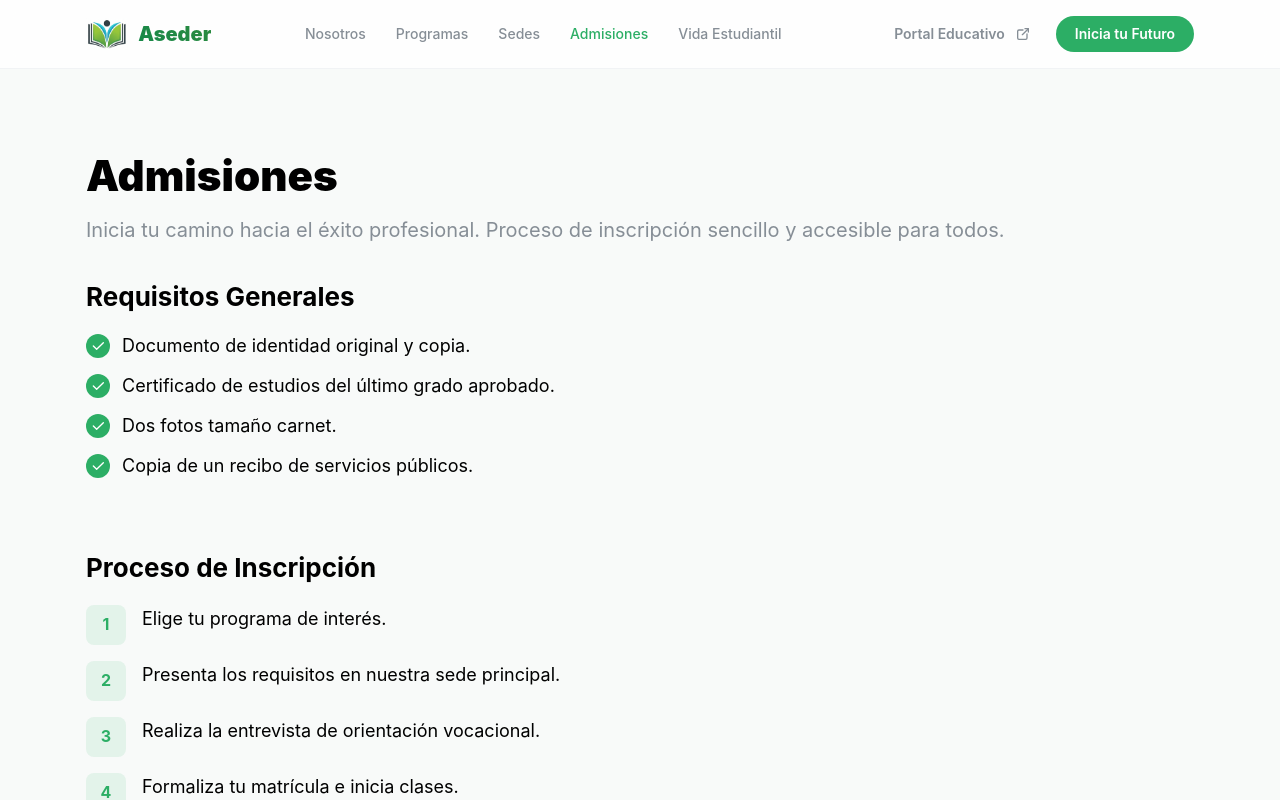
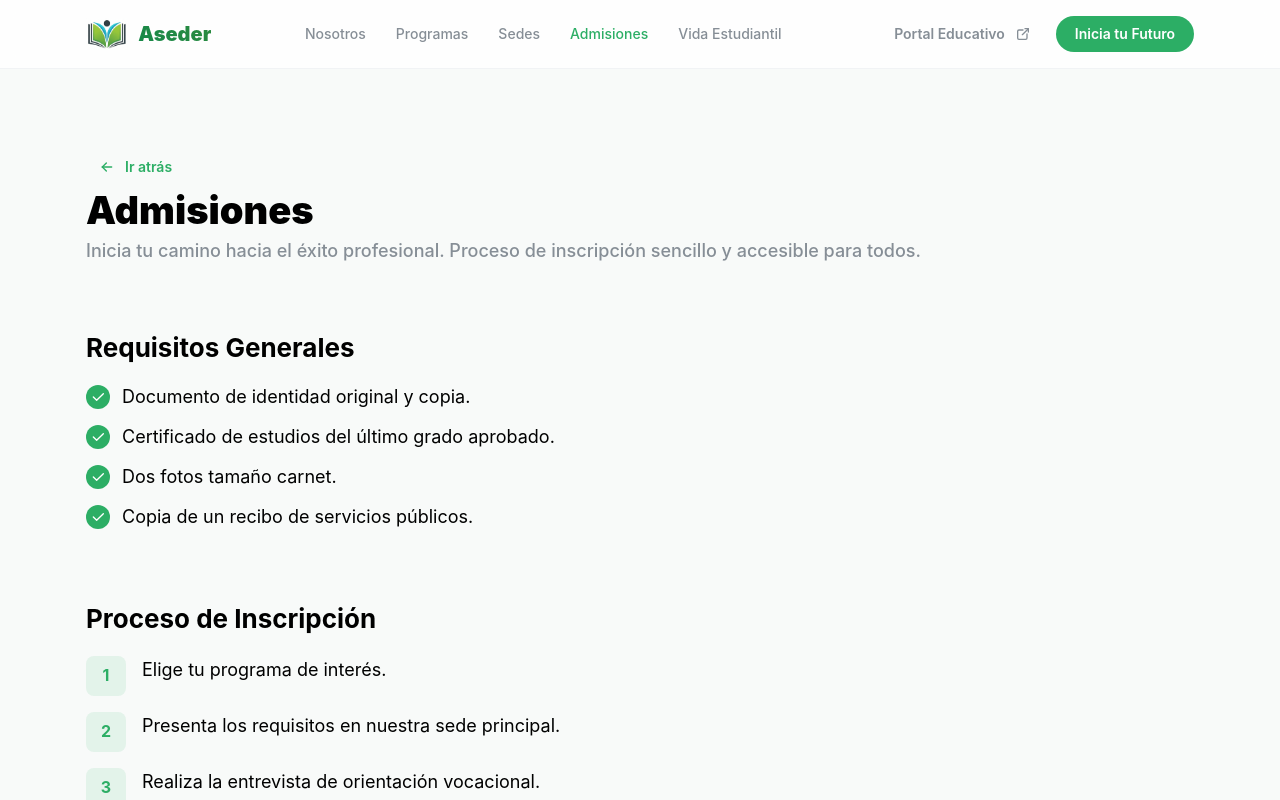
Before and after one commit to eduarevalo/vimmit-academic, a React (Vite) app in the folder frontend/: page /admissions in a window 1280 px wide. Shown: the top 800 px of the page. Built offline with nearby package versions, Linux system fonts and the light colour scheme.

Commit message:
Nuevos cambios

```diff
--- /dev/null
+++ b/frontend/src/components/common/PageHeader.tsx
@@ -0,0 +1,56 @@
+import { Title, Text, Stack, Group, Button, Box } from '@mantine/core';
+import { IconArrowLeft } from '@tabler/icons-react';
+import { useNavigate } from 'react-router-dom';
+import { useTranslation } from 'react-i18next';
+
+interface PageHeaderProps {
+  title: string;
+  subtitle?: string;
+  withBackButton?: boolean;
+  actions?: React.ReactNode;
+}
+
+export function PageHeader({ title, subtitle, withBackButton, actions }: PageHeaderProps) {
+  const navigate = useNavigate();
+  const { t } = useTranslation();
+
+  return (
+    <Stack gap="xs" mb="xl">
+      <Group justify="space-between" align="flex-end">
+        <Stack gap={5} style={{ flex: 1 }} align="flex-start">
+          {withBackButton && (
+            <Button
+              variant="subtle"
+              leftSection={<IconArrowLeft size={16} />}
+              onClick={() => navigate(-1)}
+              styles={{
+                root: {
+                  '&:hover': {
+                    backgroundColor: 'transparent',
+                    textDecoration: 'underline'
+                  }
+                }
+              }}
+            >
+              {t('common.goBack')}
+            </Button>
+          )}
+          <Title order={1} fw={900} size={38} style={{ lineHeight: 1.1 }}>
+            {title}
+          </Title>
+          {subtitle && (
+            <Text c="dimmed" size="lg" fw={500}>
+              {subtitle}
+            </Text>
+          )}
+        </Stack>
+
+        {actions && (
+          <Box mb={5}>
+            {actions}
+          </Box>
+        )}
+      </Group>
+    </Stack>
+  );
+}
--- a/frontend/src/locales/en/translation.json
+++ b/frontend/src/locales/en/translation.json
@@ -2,6 +2,8 @@
   "common": {
     "cancel": "Cancel",
     "delete": "Delete",
+    "loading": "Loading...",
+    "goBack": "Go back",
     "fieldRequired": "This field is required",
     "error": {
       "tooShort": "Must be at least 2 characters",
--- a/frontend/src/locales/es/translation.json
+++ b/frontend/src/locales/es/translation.json
@@ -2,6 +2,8 @@
   "common": {
     "cancel": "Cancelar",
     "delete": "Eliminar",
+    "loading": "Cargando...",
+    "goBack": "Ir atrás",
     "fieldRequired": "Este campo es obligatorio",
     "error": {
       "tooShort": "Debe tener al menos 2 caracteres",
--- a/frontend/src/pages/AcademicProgramsPage.tsx
+++ b/frontend/src/pages/AcademicProgramsPage.tsx
@@ -1,10 +1,22 @@
-import { Container, Stack, Title, Text, Button, Group, Table, Badge, ActionIcon, Modal, Paper } from '@mantine/core';
+import { useState, useEffect } from 'react';
+import { useTranslation } from 'react-i18next';
+import {
+  Container,
+  Stack,
+  Text,
+  Button,
+  Group,
+  Table,
+  Badge,
+  ActionIcon,
+  Modal,
+  Paper
+} from '@mantine/core';
 import { IconPlus, IconEdit, IconTrash } from '@tabler/icons-react';
-import { useTranslation } from 'react-i18next';
-import { useState, useEffect } from 'react';
+
+import { PageHeader } from '../components/common/PageHeader';
 import { ProgramForm } from '../components/portal/ProgramForm';
 import { useAuth } from '../hooks/useAuth';
-
 import { API_BASE_URL } from '../config';
 
 interface Program {
@@ -99,18 +111,18 @@ export function AcademicProgramsPage() {
   return (
     <Container size="lg" py={40}>
       <Stack gap="xl">
-        <Group justify="space-between" align="flex-end">
-          <Stack gap={4}>
-            <Title order={2}>{t('portal.programsManagement.title')}</Title>
-            <Text c="dimmed" size="sm">{t('portal.programsManagement.subtitle')}</Text>
-          </Stack>
+        <PageHeader
+          title={t('portal.programsManagement.title')}
+          subtitle={t('portal.programsManagement.subtitle')}
+          actions={
             <Button leftSection={<IconPlus size={18} />} radius="md" color="brand" onClick={() => {
               setEditingProgram(null);
               setOpened(true);
             }}>
               {t('portal.programsManagement.create')}
             </Button>
-        </Group>
+          }
+        />
 
         {programs.length > 0 ? (
           <Table verticalSpacing="md" highlightOnHover>
--- a/frontend/src/pages/AdmissionsPage.tsx
+++ b/frontend/src/pages/AdmissionsPage.tsx
@@ -2,6 +2,7 @@ import { Stack, Text, Container, Title, List, ThemeIcon, Button, Group } from '@
 import { IconCheck, IconInfoCircle } from '@tabler/icons-react';
 import { useTranslation } from 'react-i18next';
 import { useRegistrationModal } from '../hooks/useRegistrationModal';
+import { PageHeader } from '../components/common/PageHeader';
 
 export function AdmissionsPage() {
   const { t } = useTranslation();
@@ -10,10 +11,11 @@ export function AdmissionsPage() {
   return (
     <Container size="lg" py={80}>
       <Stack gap="xl">
-        <Stack gap="xs">
-          <Title order={1} size="42px" fw={900}>{t('admissionsPage.title')}</Title>
-          <Text size="xl" c="dimmed">{t('admissionsPage.subtitle')}</Text>
-        </Stack>
+        <PageHeader
+          title={t('admissionsPage.title')}
+          subtitle={t('admissionsPage.subtitle')}
+          withBackButton
+        />
 
         <Stack gap="lg">
           <Title order={2}>{t('admissionsPage.requirements.title')}</Title>
--- a/frontend/src/pages/CalendarsPage.tsx
+++ b/frontend/src/pages/CalendarsPage.tsx
@@ -1,11 +1,25 @@
-import { Container, Stack, Title, Text, Button, Group, Table, Badge, ActionIcon, Modal, Paper, TextInput, Select } from '@mantine/core';
+import { useState, useEffect } from 'react';
+import { useTranslation } from 'react-i18next';
+import {
+  Container,
+  Stack,
+  Text,
+  Button,
+  Group,
+  Table,
+  Badge,
+  ActionIcon,
+  Modal,
+  Paper,
+  TextInput,
+  Select
+} from '@mantine/core';
+import { useForm } from '@mantine/form';
 import { IconPlus, IconEdit, IconTrash } from '@tabler/icons-react';
-import { useForm } from '@mantine/form';
-import { useTranslation } from 'react-i18next';
-import { useState, useEffect } from 'react';
+
 import { useAuth } from '../hooks/useAuth';
 import { Can } from '../components/auth/Can';
-
+import { PageHeader } from '../components/common/PageHeader';
 import { API_BASE_URL } from '../config';
 
 interface Calendar {
@@ -182,11 +196,10 @@ export function CalendarsPage() {
   return (
     <Container size="lg" py={40}>
       <Stack gap="xl">
-        <Group justify="space-between" align="flex-end">
-          <Stack gap={4}>
-            <Title order={2}>{t('portal.calendars.title')}</Title>
-            <Text c="dimmed" size="sm">{t('portal.calendars.subtitle')}</Text>
-          </Stack>
+        <PageHeader
+          title={t('portal.calendars.title')}
+          subtitle={t('portal.calendars.subtitle')}
+          actions={
             <Can roles={["Admin"]}>
               <Button leftSection={<IconPlus size={18} />} radius="md" color="brand"
                 onClick={() => {
@@ -197,7 +210,8 @@ export function CalendarsPage() {
                 {t('portal.calendars.create')}
               </Button>
             </Can>
-        </Group>
+          }
+        />
 
         {calendars.length > 0 ? (
           <Table verticalSpacing="md" highlightOnHover>
--- a/frontend/src/pages/ProfilePage.tsx
+++ b/frontend/src/pages/ProfilePage.tsx
@@ -1,4 +1,4 @@
-import { Container, Paper, Title, Text, TextInput, Button, Stack, Group, Avatar, Tabs, PasswordInput, Divider, Loader, Alert, Badge } from '@mantine/core';
+import { Container, Paper, TextInput, Button, Stack, Group, Avatar, Tabs, PasswordInput, Divider, Loader, Alert, Badge, Text, Title } from '@mantine/core';
 import { useForm } from '@mantine/form';
 import { useState, useEffect } from 'react';
 import { useAuth } from '../hooks/useAuth';
@@ -6,6 +6,7 @@ import { useTranslation } from 'react-i18next';
 import { IconUser, IconLock, IconCheck, IconAlertCircle, IconMail, IconPhone, IconSettings, IconBuildingCommunity } from '@tabler/icons-react';
 import { Link } from 'react-router-dom';
 import classes from './ProfilePage.module.css';
+import { PageHeader } from '../components/common/PageHeader';
 
 
 export function ProfilePage() {
@@ -83,7 +84,7 @@ export function ProfilePage() {
 
   if (isLoading || !user) {
     return (
-      <Container size="md" py={100}>
+      <Container size="lg" py={100}>
         <Stack align="center">
           <Loader size="xl" color="brand" />
         </Stack>
@@ -92,14 +93,12 @@ export function ProfilePage() {
   }
 
   return (
-    <Container size="md" py={60}>
+    <Container size="lg" py={40}>
       <Stack gap="xl">
-        <Group justify="space-between" align="flex-end">
-          <Stack gap={0}>
-            <Title order={1} fw={900}>{t('profile.title')}</Title>
-            <Text c="dimmed">{t('profile.subtitle')}</Text>
-          </Stack>
-        </Group>
+        <PageHeader
+          title={t('profile.title')}
+          subtitle={t('profile.subtitle')}
+        />
 
         <Paper withBorder shadow="sm" radius="md" py={30} px={0}>
           <Group gap="xl" mb={40} px={30}>
@@ -141,7 +140,7 @@ export function ProfilePage() {
 
             <Tabs.Panel value="account" pt="md" px={30}>
               <form onSubmit={profileForm.onSubmit(handleUpdateProfile)}>
-                <Stack gap="md" style={{ maxWidth: 600 }}>
+                <Stack gap="md">
                   <Group grow>
                     <TextInput
                       label={t('profile.fields.firstName')}
@@ -189,7 +188,7 @@ export function ProfilePage() {
 
             <Tabs.Panel value="security" pt="md" px={30}>
               <form onSubmit={passwordForm.onSubmit(handleChangePassword)}>
-                <Stack gap="md" style={{ maxWidth: 500 }}>
+                <Stack gap="md">
                   <PasswordInput
                     label={t('profile.fields.currentPassword')}
                     radius="md"
--- a/frontend/src/pages/TenantManagementPage.tsx
+++ b/frontend/src/pages/TenantManagementPage.tsx
@@ -2,7 +2,6 @@ import { useState, useEffect } from 'react';
 import { useParams, Link } from 'react-router-dom';
 import {
   Container,
-  Title,
   Text,
   Paper,
   Stack,
@@ -31,14 +30,15 @@ import {
   IconCheck,
   IconAlertCircle,
   IconClock,
-  IconBuildingCommunity,
   IconArrowLeft,
   IconSend,
   IconRefresh
 } from '@tabler/icons-react';
 import { useTranslation } from 'react-i18next';
+
 import { useAuth } from '../hooks/useAuth';
 import { API_BASE_URL } from '../config';
+import { PageHeader } from '../components/common/PageHeader';
 
 interface Member {
   user_id: string;
@@ -234,7 +234,7 @@ export function TenantManagementPage() {
 
   if (isLoading) {
     return (
-      <Container size="xl" py={100}>
+      <Container size="lg" py={100}>
         <Stack align="center">
           <Loader size="xl" color="brand" variant="dots" />
           <Text c="dimmed">{t('common.loading')}</Text>
@@ -245,7 +245,7 @@ export function TenantManagementPage() {
 
   if (error) {
     return (
-      <Container size="md" py={100}>
+      <Container size="lg" py={100}>
         <Alert icon={<IconAlertCircle size={16} />} title="Error" color="red" variant="light">
           {error}
         </Alert>
@@ -257,31 +257,13 @@ export function TenantManagementPage() {
   }
 
   return (
-    <Container size="xl" py={40}>
+    <Container size="lg" py={40}>
       <Stack gap="xl">
-        <Group justify="space-between" align="flex-end">
-          <Stack gap={5}>
-            <Button
-              variant="subtle"
-              leftSection={<IconArrowLeft size={16} />}
-              component={Link}
-              to="/portal/profile"
-              p={0}
-              h="auto"
-              c="dimmed"
-              mb="xs"
-            >
-              {t('profile.title')}
-            </Button>
-            <Title order={1} fw={900}>{t('tenantManagement.title')}</Title>
-            <Group gap="xs">
-              <ThemeIcon variant="light" color="brand" radius="xl">
-                <IconBuildingCommunity size={18} />
-              </ThemeIcon>
-              <Text c="dimmed" fw={500}>ID: {tenantId}</Text>
-            </Group>
-          </Stack>
-
+        <PageHeader
+          title={t('tenantManagement.title')}
+          subtitle={`ID: ${tenantId}`}
+          withBackButton
+          actions={
             <Button
               leftSection={<IconUserPlus size={20} />}
               onClick={() => setInviteModalOpen(true)}
@@ -291,7 +273,8 @@ export function TenantManagementPage() {
             >
               {t('tenantManagement.inviteCollaborator')}
             </Button>
-        </Group>
+          }
+        />
 
         <Paper withBorder shadow="sm" radius="lg">
           <Tabs defaultValue="members" color="brand" variant="pills" p="md">
```
Lines whose indentation alone changed are shown as unchanged.
